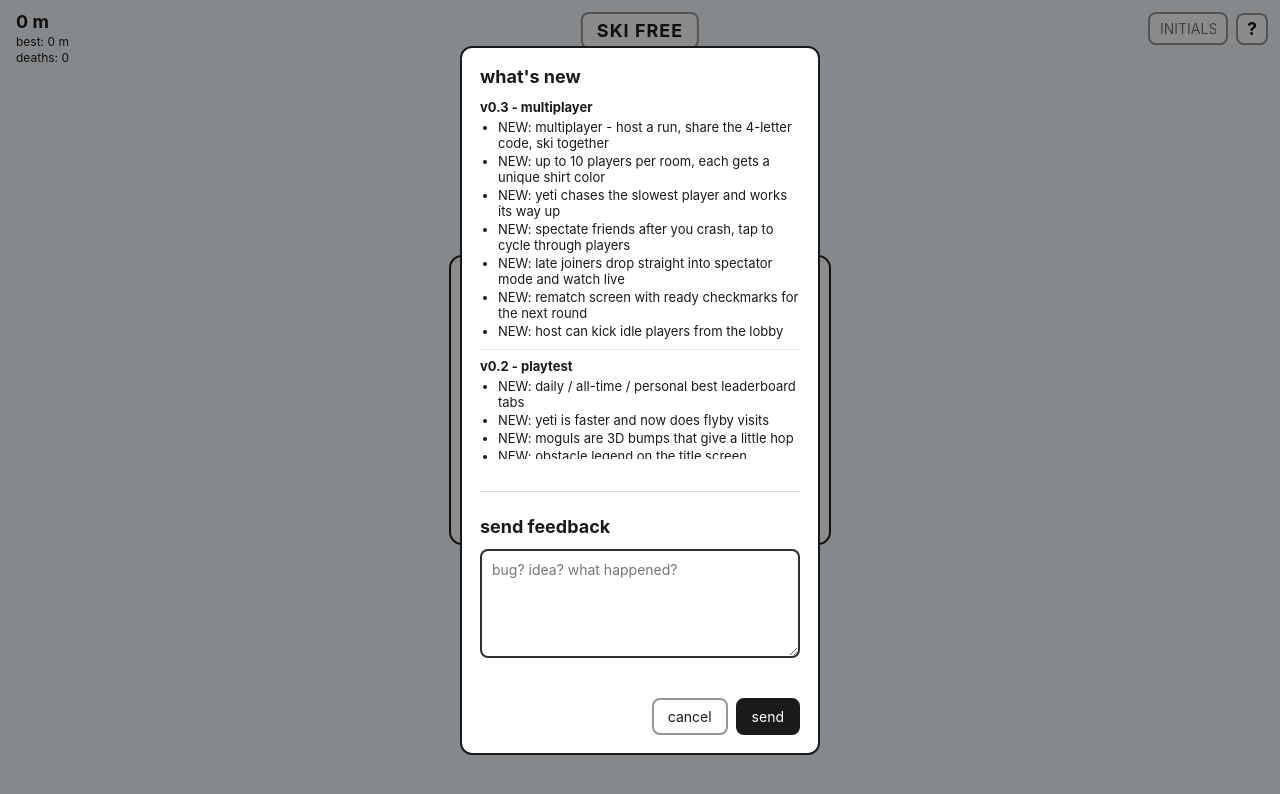
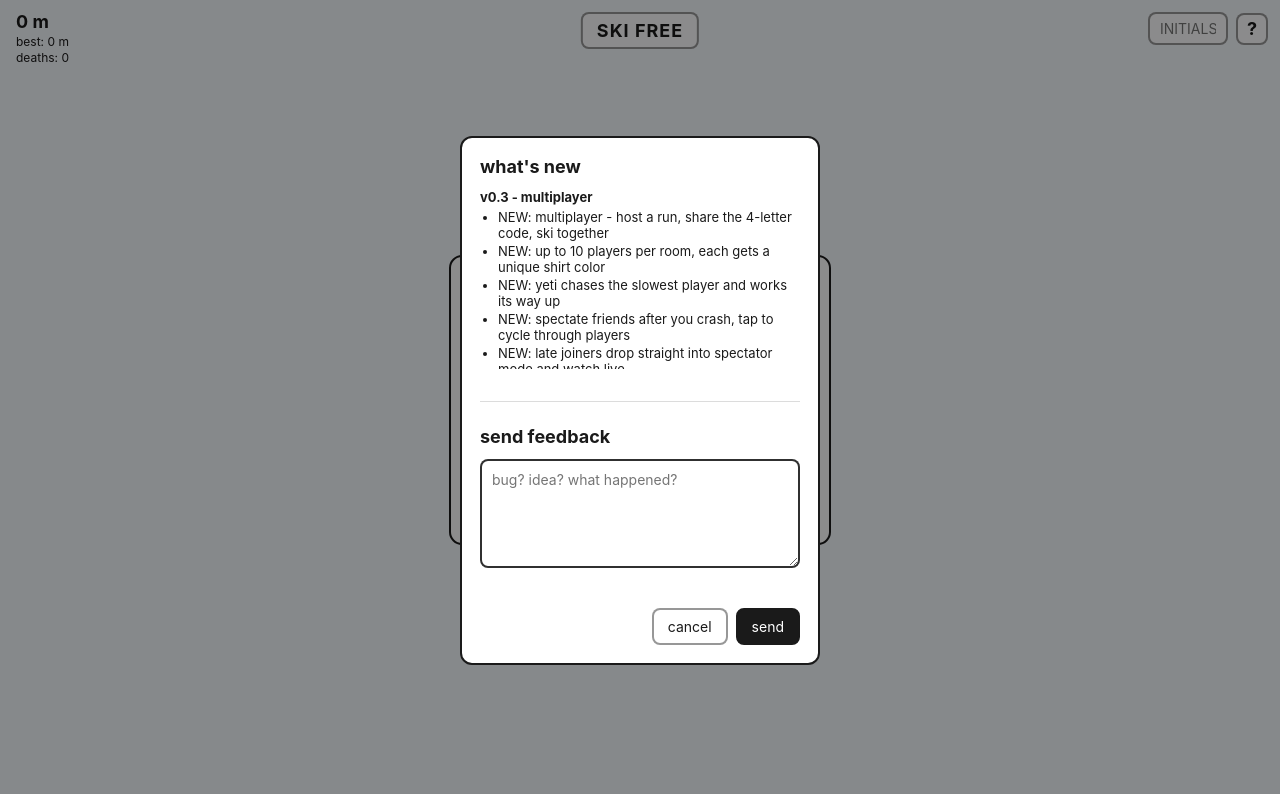
Before and after one commit to scottmccarrison/skifree-web, a website with bundled scripts: page index.html in a window 1280 px wide. Both pictures are taken after a click on the button "what's new - tap to see updates". Built offline with nearby package versions, Linux system fonts and the light colour scheme; files whose address does not match are found by name.

Commit message:
css(changelog): cap scroll panel at 180px so feedback modal stays compact

```diff
--- a/css/style.css
+++ b/css/style.css
@@ -340,7 +340,7 @@ html, body {
 }
 
 #changelog-body {
-  max-height: 45vh;
+  max-height: 180px;
   overflow-y: auto;
   font: 13px -apple-system, system-ui, sans-serif;
   color: var(--ink);
```
